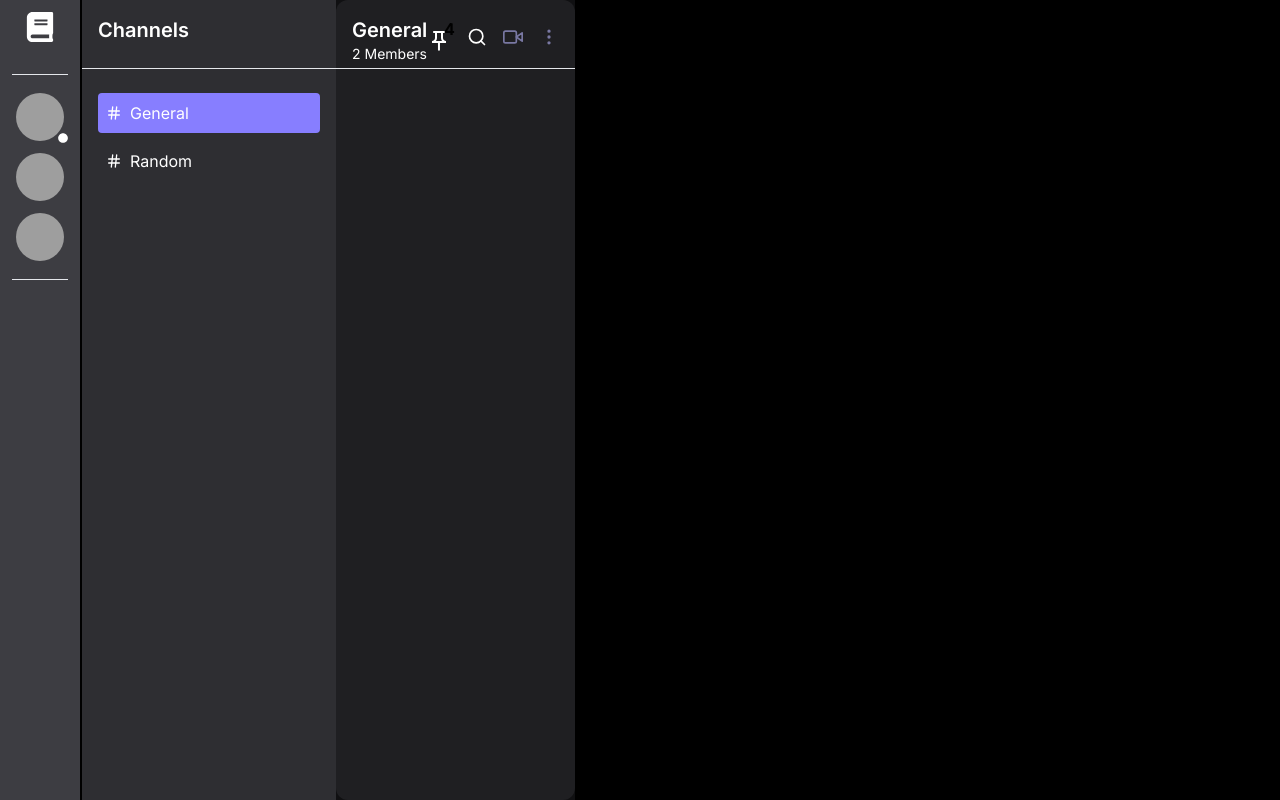
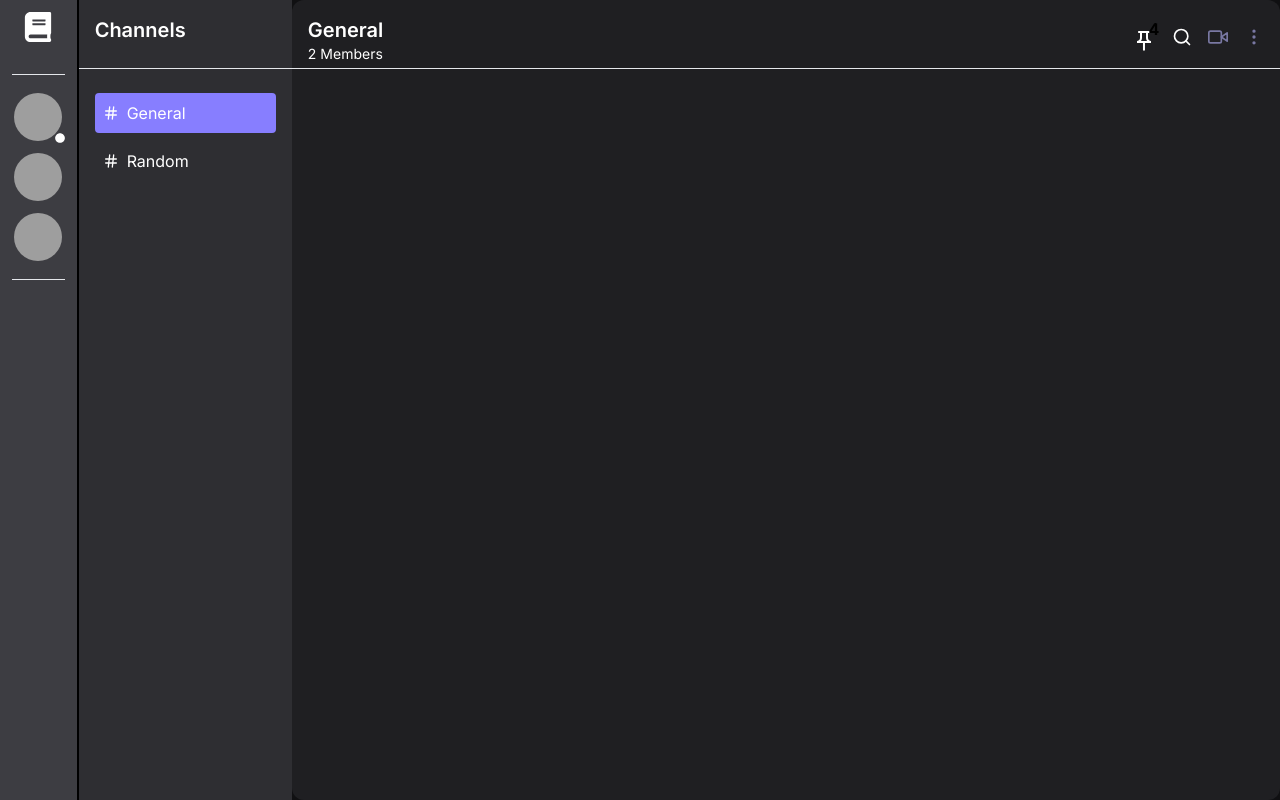
Before and after one commit to Mdsr2op/EduGather-Client, a React (Vite) app: page / in a window 1280 px wide. Built offline with nearby package versions, Linux system fonts and the light colour scheme; grey boxes are pictures that could not be loaded.

Commit message:
Adjusted the root layout

```diff
--- a/src/components/pages/ChatPage.tsx
+++ b/src/components/pages/ChatPage.tsx
@@ -71,7 +71,7 @@ function ChatPage() {
         selectedChannel={selectedChannel}
         onSelectChannel={handleSelectChannel}
       />
-      <div className="flex flex-col flex-grow p-4 bg-dark-4 rounded-xl">
+      <div className="flex flex-col flex-grow w-full p-4 bg-dark-4 rounded-xl">
         <ChatHeader channelName={selectedChannel} membersCount={2} />
       </div>
 
--- a/src/features/root/layout/RootLayout.tsx
+++ b/src/features/root/layout/RootLayout.tsx
@@ -3,11 +3,11 @@ import Sidebar from "../components/Sidebar";
 
 const Layout = () => {
   return (
-    <div className="grid grid-cols-[auto,1fr] h-screen overflow-y-auto custom-scrollbar">
+    <div className="flex w-full h-screen overflow-y-auto custom-scrollbar">
       {/* Sidebar section */}
       <Sidebar />
       {/* Main content section */}
-      <div className="overflow-y-auto">
+      <div className="overflow-y-auto w-full">
         <Outlet />
       </div>
     </div>
```
